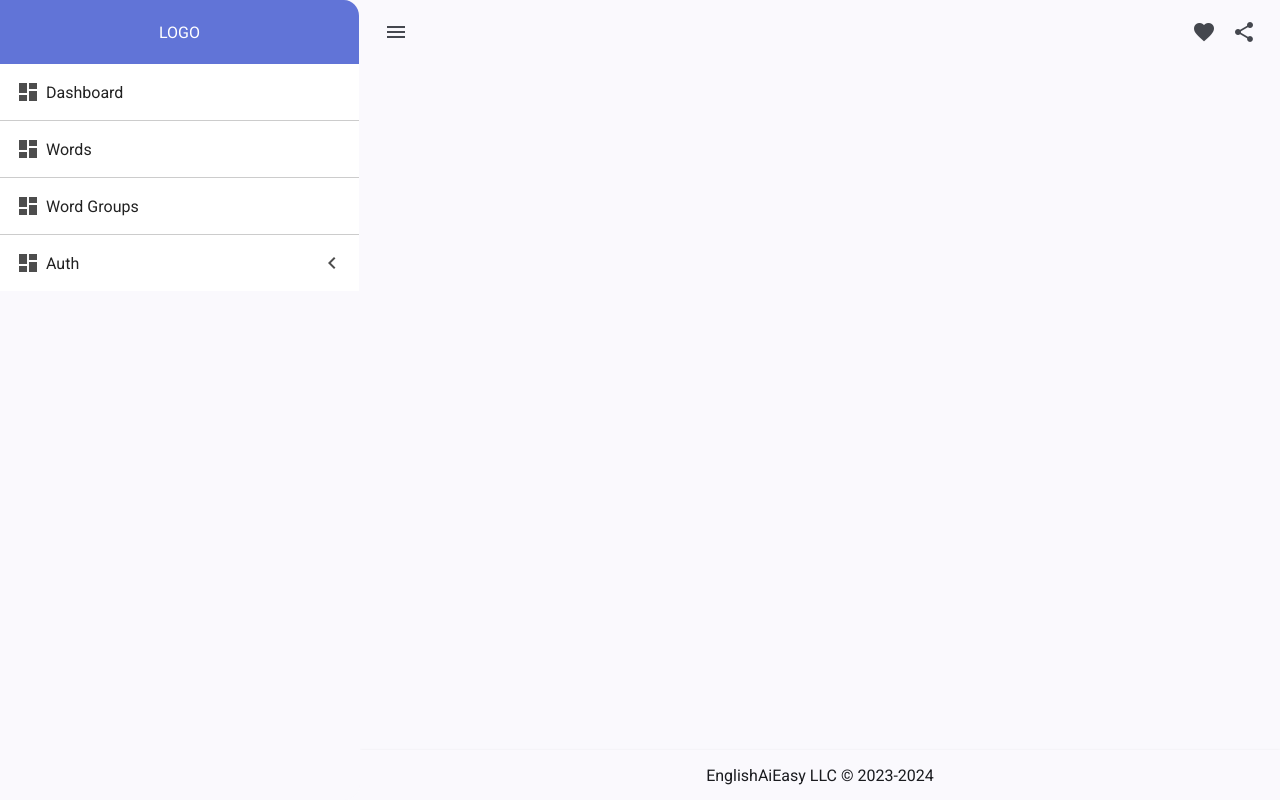
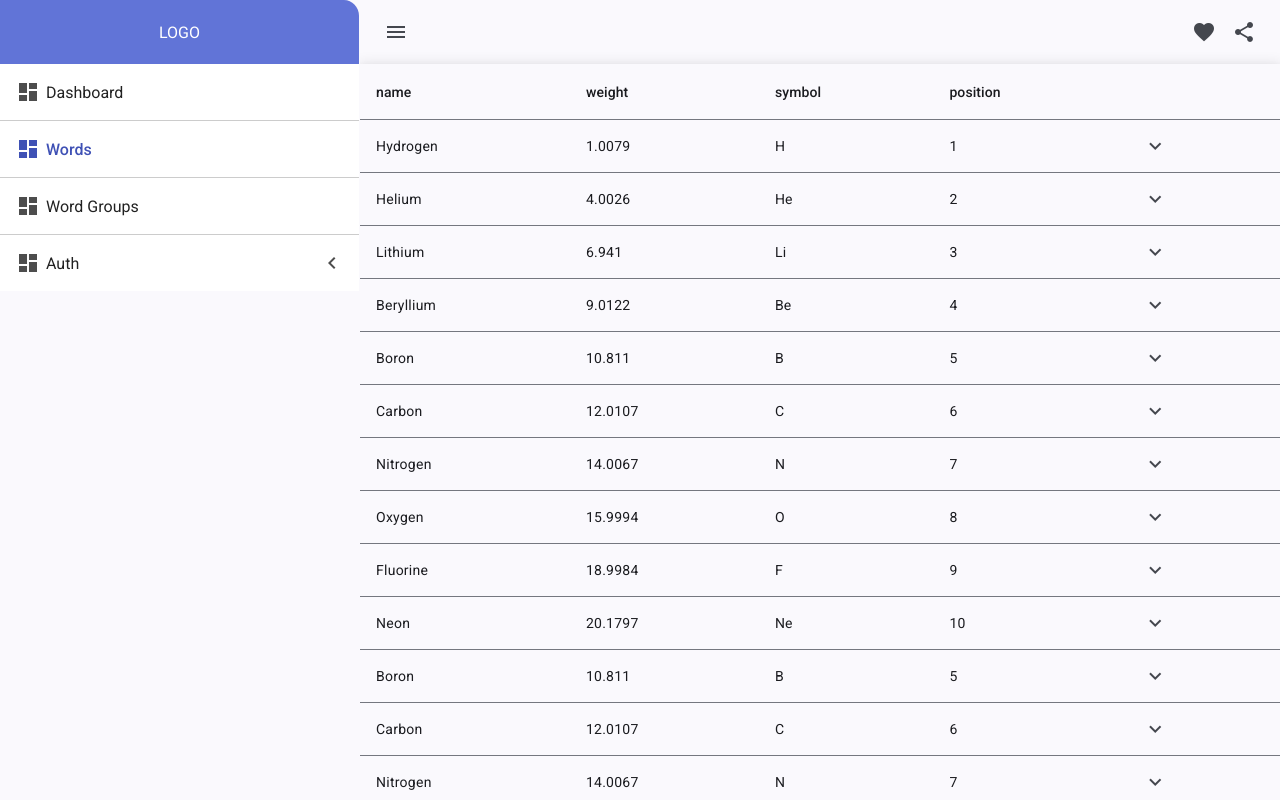
Before and after one commit to SychovSergei/english-ai, an Angular app in the folder client/: page /words in a window 1280 px wide. Before the commit this address led to /. Shown: the top 800 px of the page. Built offline with nearby package versions, Linux system fonts and the light colour scheme.

Commit message:
[feat(words)] create mock words component
- create mock table for words component

```diff
--- a/client/src/app/app.routes.ts
+++ b/client/src/app/app.routes.ts
@@ -1,12 +1,21 @@
 import { RouterModule, Routes } from '@angular/router';
 import { MainLayoutComponent } from './layout/main-layout/main-layout.component';
 import { NgModule } from '@angular/core';
+import { WordsComponent } from "./features/words/words.component";
 
 export const routes: Routes = [
   {
     path: "",
     component: MainLayoutComponent,
-    children: [],
+    children: [
+      {
+        path: "words",
+        component: WordsComponent,
+        data: {
+          title: "Words"
+        },
+      }
+    ],
   },
   {
     path: "**",
--- /dev/null
+++ b/client/src/app/features/words/words.component.html
@@ -0,0 +1,49 @@
+<table mat-table
+       [dataSource]="dataSource" multiTemplateDataRows
+       class="mat-elevation-z8">
+  @for (column of columnsToDisplay; track column) {
+    <ng-container matColumnDef="{{column}}">
+      <th mat-header-cell *matHeaderCellDef> {{column}} </th>
+      <td mat-cell *matCellDef="let element"> {{element[column]}} </td>
+    </ng-container>
+  }
+  <ng-container matColumnDef="expand">
+    <th mat-header-cell *matHeaderCellDef aria-label="row actions">&nbsp;</th>
+    <td mat-cell *matCellDef="let element">
+      <button mat-icon-button aria-label="expand row" (click)="(expandedElement = expandedElement === element ? null : element); $event.stopPropagation()">
+        @if (expandedElement === element) {
+          <mat-icon>keyboard_arrow_up</mat-icon>
+        } @else {
+          <mat-icon>keyboard_arrow_down</mat-icon>
+        }
+      </button>
+    </td>
+  </ng-container>
+
+  <!-- Expanded Content Column - The detail row is made up of this one column that spans across all columns -->
+  <ng-container matColumnDef="expandedDetail">
+    <td mat-cell *matCellDef="let element" [attr.colspan]="columnsToDisplayWithExpand.length">
+      <div class="example-element-detail"
+           [@detailExpand]="element == expandedElement ? 'expanded' : 'collapsed'">
+        <div class="example-element-diagram">
+          <div class="example-element-position"> {{element.position}} </div>
+          <div class="example-element-symbol"> {{element.symbol}} </div>
+          <div class="example-element-name"> {{element.name}} </div>
+          <div class="example-element-weight"> {{element.weight}} </div>
+        </div>
+        <div class="example-element-description">
+          {{element.description}}
+          <span class="example-element-description-attribution"> -- Wikipedia </span>
+        </div>
+      </div>
+    </td>
+  </ng-container>
+
+  <tr mat-header-row *matHeaderRowDef="columnsToDisplayWithExpand"></tr>
+  <tr mat-row *matRowDef="let element; columns: columnsToDisplayWithExpand;"
+      class="example-element-row"
+      [class.example-expanded-row]="expandedElement === element"
+      (click)="expandedElement = expandedElement === element ? null : element">
+  </tr>
+  <tr mat-row *matRowDef="let row; columns: ['expandedDetail']" class="example-detail-row"></tr>
+</table>
--- /dev/null
+++ b/client/src/app/features/words/words.component.scss
@@ -0,0 +1,50 @@
+:host {
+  width: 100%;
+}
+table {
+  width: 100%;
+}
+
+tr.example-detail-row {
+  height: 0;
+}
+
+tr.example-element-row:not(.example-expanded-row):hover {
+  background: whitesmoke;
+}
+
+tr.example-element-row:not(.example-expanded-row):active {
+  background: #efefef;
+}
+
+.example-element-row td {
+  border-bottom-width: 0;
+}
+
+.example-element-detail {
+  overflow: hidden;
+  display: flex;
+}
+
+.example-element-diagram {
+  min-width: 80px;
+  border: 2px solid black;
+  padding: 8px;
+  font-weight: lighter;
+  margin: 8px 0;
+  height: 104px;
+}
+
+.example-element-symbol {
+  font-weight: bold;
+  font-size: 40px;
+  line-height: normal;
+}
+
+.example-element-description {
+  padding: 16px;
+}
+
+.example-element-description-attribution {
+  opacity: 0.5;
+}
--- /dev/null
+++ b/client/src/app/features/words/words.component.ts
@@ -0,0 +1,179 @@
+import { Component } from '@angular/core';
+import { animate, state, style, transition, trigger } from '@angular/animations';
+import { MatTableModule } from '@angular/material/table';
+import { MatButtonModule } from '@angular/material/button';
+import { MatIconModule } from '@angular/material/icon';
+
+@Component({
+  selector: 'app-words',
+  standalone: true,
+  imports: [MatTableModule, MatButtonModule, MatIconModule],
+  templateUrl: './words.component.html',
+  styleUrl: './words.component.scss',
+  animations: [
+    trigger('detailExpand', [
+      state('collapsed,void', style({height: '0px', minHeight: '0'})),
+      state('expanded', style({height: '*'})),
+      transition('expanded <=> collapsed', animate('225ms cubic-bezier(0.4, 0.0, 0.2, 1)')),
+    ]),
+  ],
+})
+export class WordsComponent {
+  dataSource = ELEMENT_DATA;
+  columnsToDisplay = ['name', 'weight', 'symbol', 'position'];
+  columnsToDisplayWithExpand = [...this.columnsToDisplay, 'expand'];
+  expandedElement: PeriodicElement | null | undefined;
+}
+
+
+export interface PeriodicElement {
+  name: string;
+  position: number;
+  weight: number;
+  symbol: string;
+  description: string;
+}
+
+const ELEMENT_DATA: PeriodicElement[] = [
+  {
+    position: 1,
+    name: 'Hydrogen',
+    weight: 1.0079,
+    symbol: 'H',
+    description: `Hydrogen is a chemical element with symbol H and atomic number 1. With a standard
+        atomic weight of 1.008, hydrogen is the lightest element on the periodic table.`,
+  },
+  {
+    position: 2,
+    name: 'Helium',
+    weight: 4.0026,
+    symbol: 'He',
+    description: `Helium is a chemical element with symbol He and atomic number 2. It is a
+        colorless, odorless, tasteless, non-toxic, inert, monatomic gas, the first in the noble gas
+        group in the periodic table. Its boiling point is the lowest among all the elements.`,
+  },
+  {
+    position: 3,
+    name: 'Lithium',
+    weight: 6.941,
+    symbol: 'Li',
+    description: `Lithium is a chemical element with symbol Li and atomic number 3. It is a soft,
+        silvery-white alkali metal. Under standard conditions, it is the lightest metal and the
+        lightest solid element.`,
+  },
+  {
+    position: 4,
+    name: 'Beryllium',
+    weight: 9.0122,
+    symbol: 'Be',
+    description: `Beryllium is a chemical element with symbol Be and atomic number 4. It is a
+        relatively rare element in the universe, usually occurring as a product of the spallation of
+        larger atomic nuclei that have collided with cosmic rays.`,
+  },
+  {
+    position: 5,
+    name: 'Boron',
+    weight: 10.811,
+    symbol: 'B',
+    description: `Boron is a chemical element with symbol B and atomic number 5. Produced entirely
+        by cosmic ray spallation and supernovae and not by stellar nucleosynthesis, it is a
+        low-abundance element in the Solar system and in the Earth's crust.`,
+  },
+  {
+    position: 6,
+    name: 'Carbon',
+    weight: 12.0107,
+    symbol: 'C',
+    description: `Carbon is a chemical element with symbol C and atomic number 6. It is nonmetallic
+        and tetravalent—making four electrons available to form covalent chemical bonds. It belongs
+        to group 14 of the periodic table.`,
+  },
+  {
+    position: 7,
+    name: 'Nitrogen',
+    weight: 14.0067,
+    symbol: 'N',
+    description: `Nitrogen is a chemical element with symbol N and atomic number 7. It was first
+        discovered and isolated by Scottish physician Daniel Rutherford in 1772.`,
+  },
+  {
+    position: 8,
+    name: 'Oxygen',
+    weight: 15.9994,
+    symbol: 'O',
+    description: `Oxygen is a chemical element with symbol O and atomic number 8. It is a member of
+         the chalcogen group on the periodic table, a highly reactive nonmetal, and an oxidizing
+         agent that readily forms oxides with most elements as well as with other compounds.`,
+  },
+  {
+    position: 9,
+    name: 'Fluorine',
+    weight: 18.9984,
+    symbol: 'F',
+    description: `Fluorine is a chemical element with symbol F and atomic number 9. It is the
+        lightest halogen and exists as a highly toxic pale yellow diatomic gas at standard
+        conditions.`,
+  },
+  {
+    position: 10,
+    name: 'Neon',
+    weight: 20.1797,
+    symbol: 'Ne',
+    description: `Neon is a chemical element with symbol Ne and atomic number 10. It is a noble gas.
+        Neon is a colorless, odorless, inert monatomic gas under standard conditions, with about
+        two-thirds the density of air.`,
+  },
+  {
+    position: 5,
+    name: 'Boron',
+    weight: 10.811,
+    symbol: 'B',
+    description: `Boron is a chemical element with symbol B and atomic number 5. Produced entirely
+        by cosmic ray spallation and supernovae and not by stellar nucleosynthesis, it is a
+        low-abundance element in the Solar system and in the Earth's crust.`,
+  },
+  {
+    position: 6,
+    name: 'Carbon',
+    weight: 12.0107,
+    symbol: 'C',
+    description: `Carbon is a chemical element with symbol C and atomic number 6. It is nonmetallic
+        and tetravalent—making four electrons available to form covalent chemical bonds. It belongs
+        to group 14 of the periodic table.`,
+  },
+  {
+    position: 7,
+    name: 'Nitrogen',
+    weight: 14.0067,
+    symbol: 'N',
+    description: `Nitrogen is a chemical element with symbol N and atomic number 7. It was first
+        discovered and isolated by Scottish physician Daniel Rutherford in 1772.`,
+  },
+  {
+    position: 8,
+    name: 'Oxygen',
+    weight: 15.9994,
+    symbol: 'O',
+    description: `Oxygen is a chemical element with symbol O and atomic number 8. It is a member of
+         the chalcogen group on the periodic table, a highly reactive nonmetal, and an oxidizing
+         agent that readily forms oxides with most elements as well as with other compounds.`,
+  },
+  {
+    position: 9,
+    name: 'Fluorine',
+    weight: 18.9984,
+    symbol: 'F',
+    description: `Fluorine is a chemical element with symbol F and atomic number 9. It is the
+        lightest halogen and exists as a highly toxic pale yellow diatomic gas at standard
+        conditions.`,
+  },
+  {
+    position: 10,
+    name: 'Neon',
+    weight: 20.1797,
+    symbol: 'Ne',
+    description: `Neon is a chemical element with symbol Ne and atomic number 10. It is a noble gas.
+        Neon is a colorless, odorless, inert monatomic gas under standard conditions, with about
+        two-thirds the density of air.`,
+  },
+];
```
Also changed, not shown: 1 other file (tests, documents, lock files or other folders).
